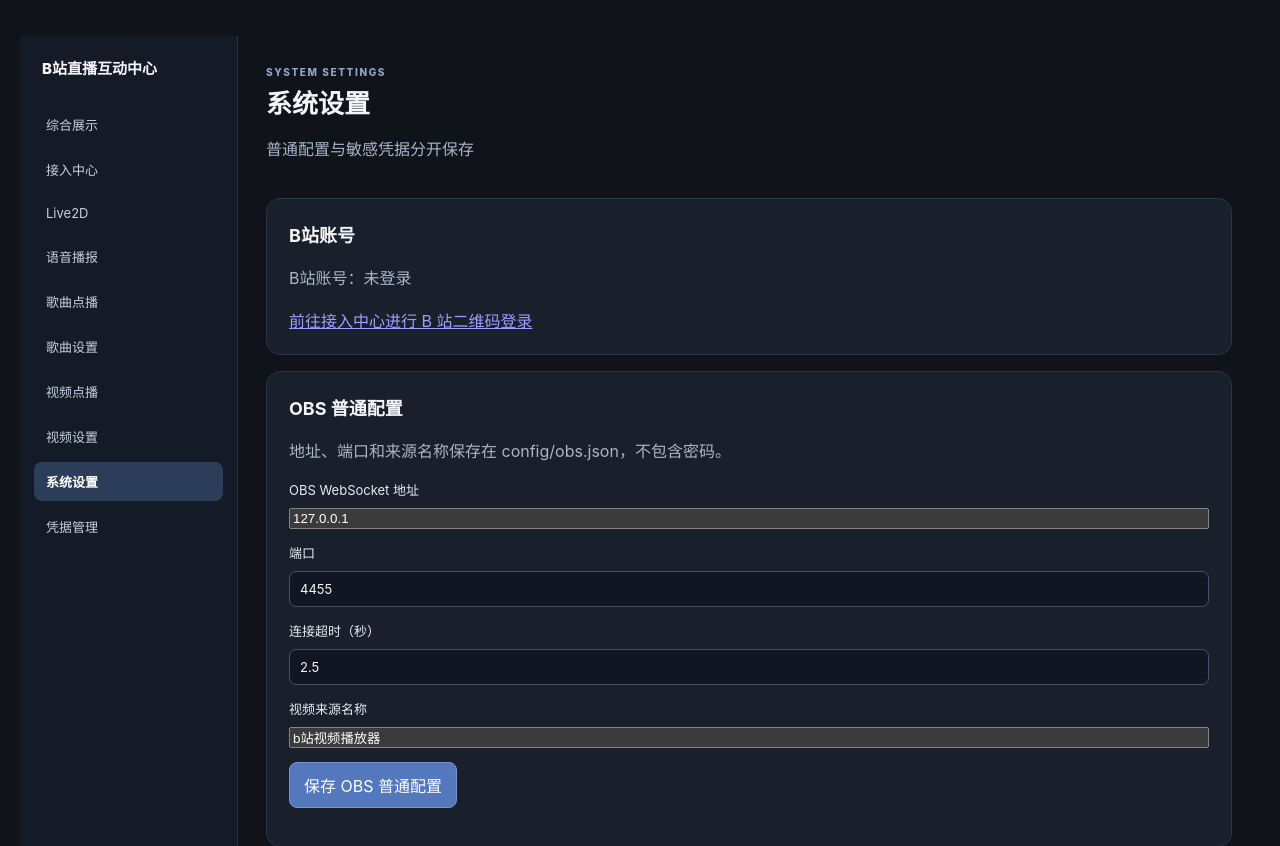
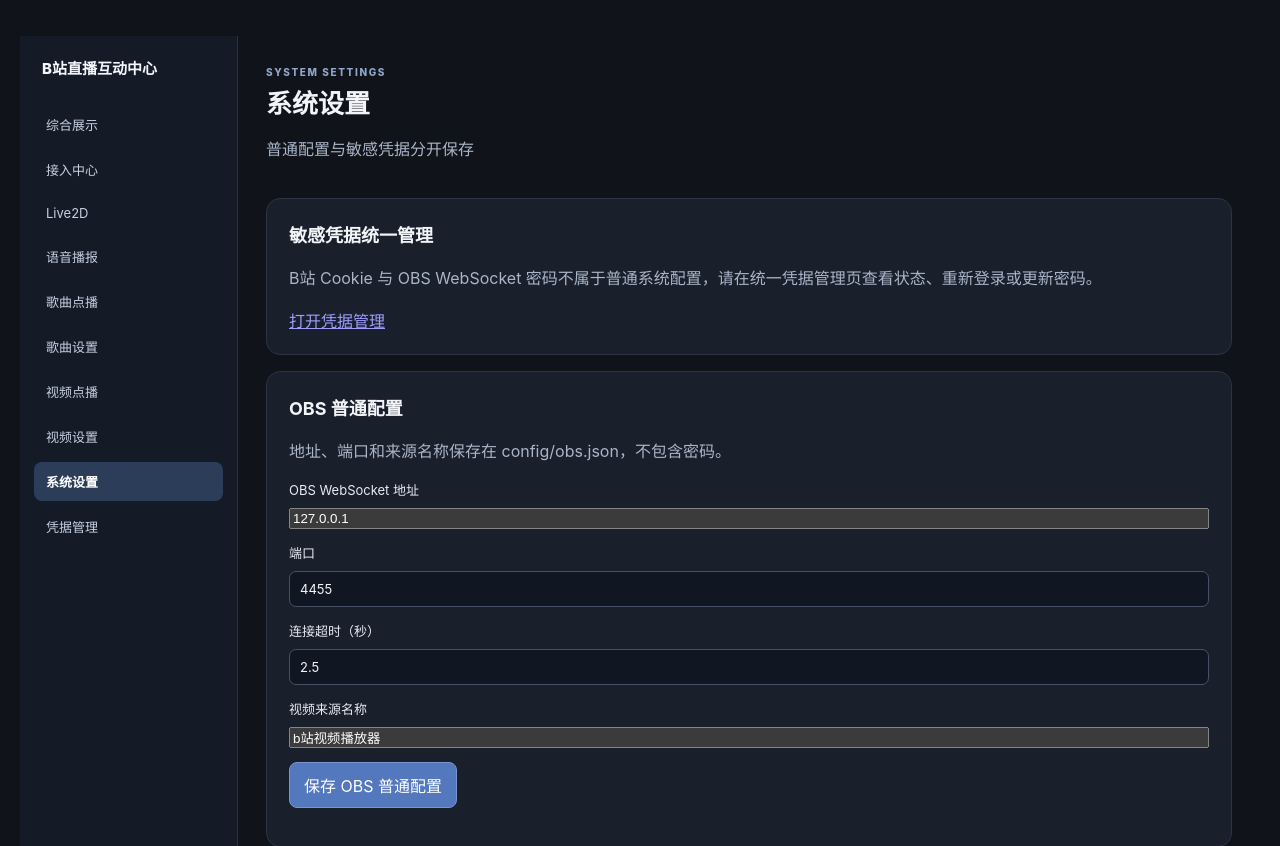
Before and after one commit to dongguo4812/Bili_Live_Danmaku, a Flask app: page /settings in a window 1280 px wide. Shown: the top 846 px of the page. Run offline with Flask 3, Linux system fonts and the light colour scheme.

Commit message:
Centralize all credential status and editing in credentials page

```diff
--- a/templates/settings.html
+++ b/templates/settings.html
@@ -28,9 +28,9 @@
       <div><p class="eyebrow">SYSTEM SETTINGS</p><h1>系统设置</h1><p class="muted">普通配置与敏感凭据分开保存</p></div>
     </header>
     <section class="panel">
-      <h2>B站账号</h2>
-      <p id="bili-status" class="muted">正在读取登录状态…</p>
-      <a href="/">前往接入中心进行 B 站二维码登录</a>
+      <h2>敏感凭据统一管理</h2>
+      <p class="muted">B站 Cookie 与 OBS WebSocket 密码不属于普通系统配置，请在统一凭据管理页查看状态、重新登录或更新密码。</p>
+      <a href="/credentials">打开凭据管理</a>
     </section>
     <section class="panel">
       <h2>OBS 普通配置</h2>
@@ -66,7 +66,7 @@
 <script>
 const $=id=>document.getElementById(id);
 async function api(url,options={}){const r=await fetch(url,{cache:"no-store",...options});const d=await r.json();if(!r.ok||d.ok===false)throw new Error(d.error||d.message||("HTTP "+r.status));return d}
-async function load(){try{const [obs,status,logs]=await Promise.all([api("/api/settings/obs"),api("/api/status"),api("/api/settings/logging")]);$("obs-host").value=obs.host;$("obs-port").value=obs.port;$("obs-timeout").value=obs.timeout;$("obs-source").value=obs.source_name;$("bili-status").textContent=status.bilibili.logged_in?"B站账号：已登录":"B站账号：未登录";$("log-level").value=logs.level;$("log-retention").value=String(logs.retention_days);}catch(e){$("obs-status").textContent="读取设置失败："+e.message}}
+async function load(){try{const [obs,logs]=await Promise.all([api("/api/settings/obs"),api("/api/settings/logging")]);$("obs-host").value=obs.host;$("obs-port").value=obs.port;$("obs-timeout").value=obs.timeout;$("obs-source").value=obs.source_name;$("log-level").value=logs.level;$("log-retention").value=String(logs.retention_days);}catch(e){$("obs-status").textContent="读取设置失败："+e.message}}
 $("save-logging").addEventListener("click",async()=>{try{const d=await api("/api/settings/logging",{method:"POST",headers:{"Content-Type":"application/json"},body:JSON.stringify({level:$("log-level").value,retention_days:Number($("log-retention").value)})});$("logging-status").textContent=d.message;}catch(e){$("logging-status").textContent="保存失败："+e.message}});
 $("save-obs").addEventListener("click",async()=>{try{const d=await api("/api/settings/obs",{method:"POST",headers:{"Content-Type":"application/json"},body:JSON.stringify({host:$("obs-host").value,port:Number($("obs-port").value),timeout:Number($("obs-timeout").value),source_name:$("obs-source").value})});$("obs-status").textContent=d.message;}catch(e){$("obs-status").textContent="保存失败："+e.message}});
 
```
